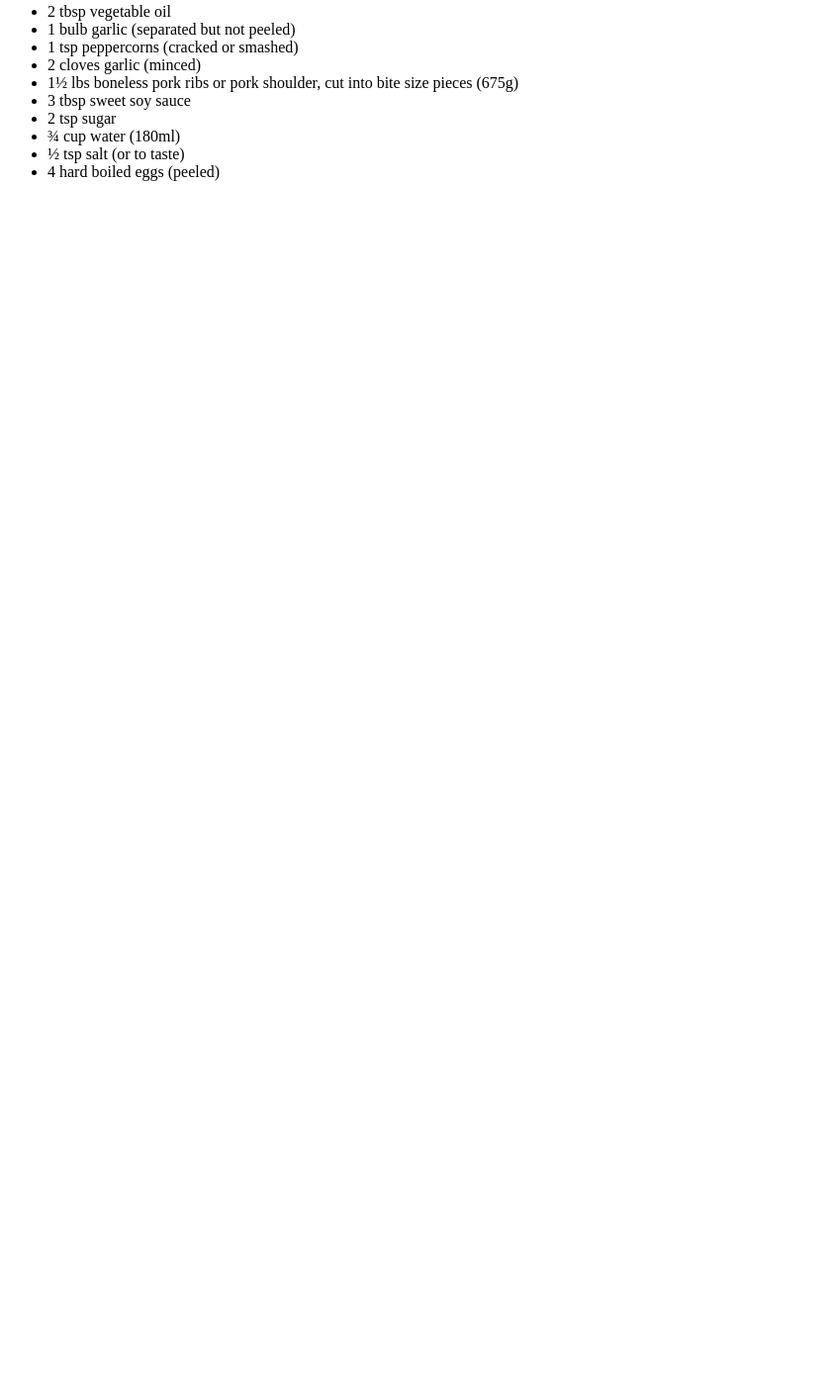
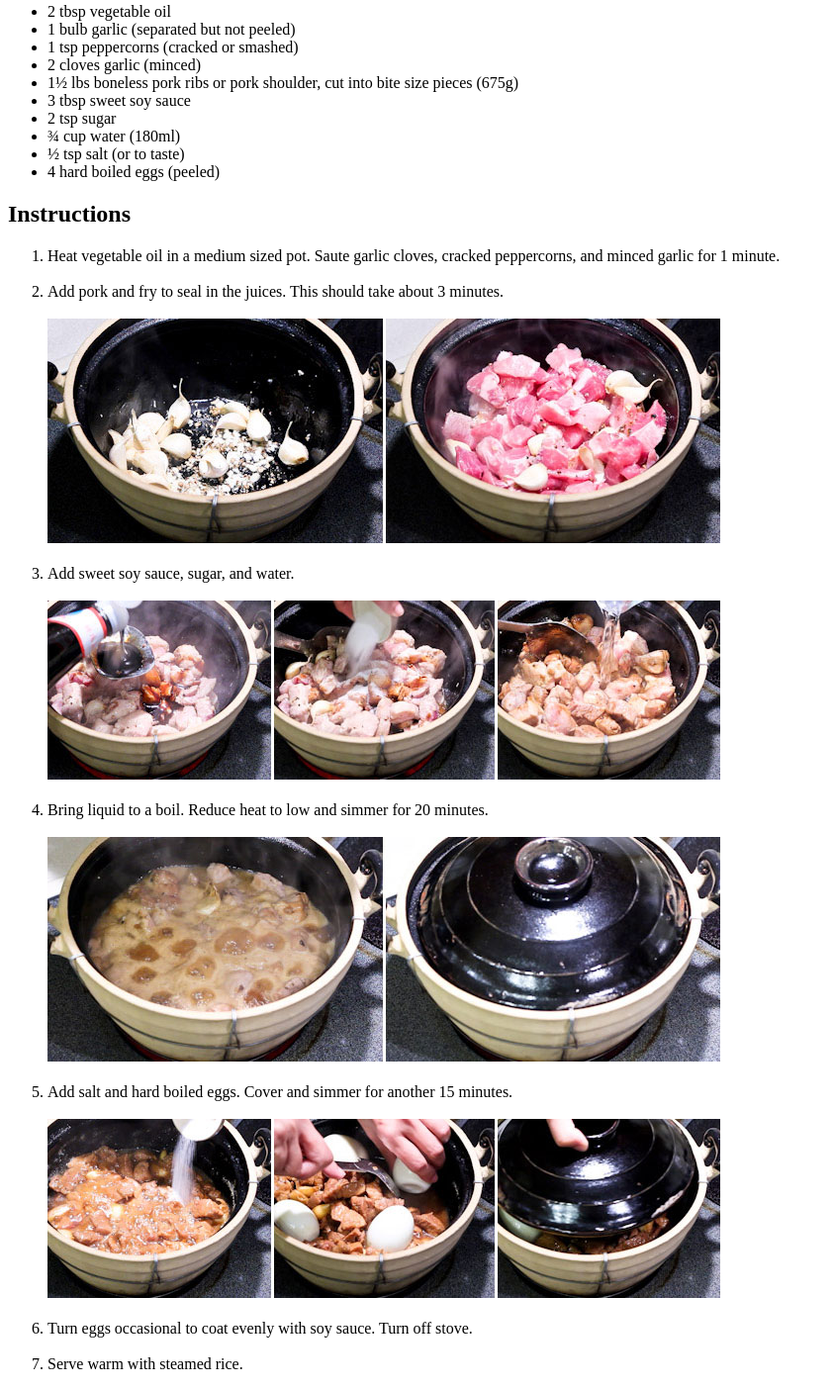
Before and after one commit to cuonggrove445/odin-recipes, a plain HTML site: page recipes/chinese-braised-pork/chinese-braised-pork.html in a window 1280 px wide. Shown: the part 648-2052 px from the top of the page at 99% size, without its empty margins (0-843 px from the left). Before the commit the page ends 847 px from the top, so only its background shows below. Drawn offline with Linux system fonts and the light colour scheme.

Commit message:
Add instruction with images

```diff
--- a/recipes/chinese-braised-pork/chinese-braised-pork.html
+++ b/recipes/chinese-braised-pork/chinese-braised-pork.html
@@ -20,5 +20,15 @@
 			<li>½ tsp salt (or to taste)</li>
 			<li>4 hard boiled eggs (peeled)</li>
 		</ul>
+		<h2>Instructions</h2>
+		<ol>
+			<li>Heat vegetable oil in a medium sized pot. Saute garlic cloves, cracked peppercorns, and minced garlic for 1 minute.</li><br />
+			<li>Add pork and fry to seal in the juices. This should take about 3 minutes.<br /><br /><img src="./Ins-2.jpg"></li><br />
+			<li>Add sweet soy sauce, sugar, and water.<br /><br /><img src="./Ins-3.jpg"></li><br />
+			<li>Bring liquid to a boil. Reduce heat to low and simmer for 20 minutes.<br /><br /><img src="./Ins-4.jpg"></li><br />
+			<li>Add salt and hard boiled eggs. Cover and simmer for another 15 minutes.<br /><br /><img src="./Ins-5.jpg"></li><br />
+			<li>Turn eggs occasional to coat evenly with soy sauce. Turn off stove.</li><br />
+			<li>Serve warm with steamed rice.</li>
+		</ol>
 	</body>
 </html>
```
Also changed, not shown: recipes/chinese-braised-pork/Ins-2.jpg (added), recipes/chinese-braised-pork/Ins-3.jpg (added), recipes/chinese-braised-pork/Ins-4.jpg (added), recipes/chinese-braised-pork/Ins-5.jpg (added).
